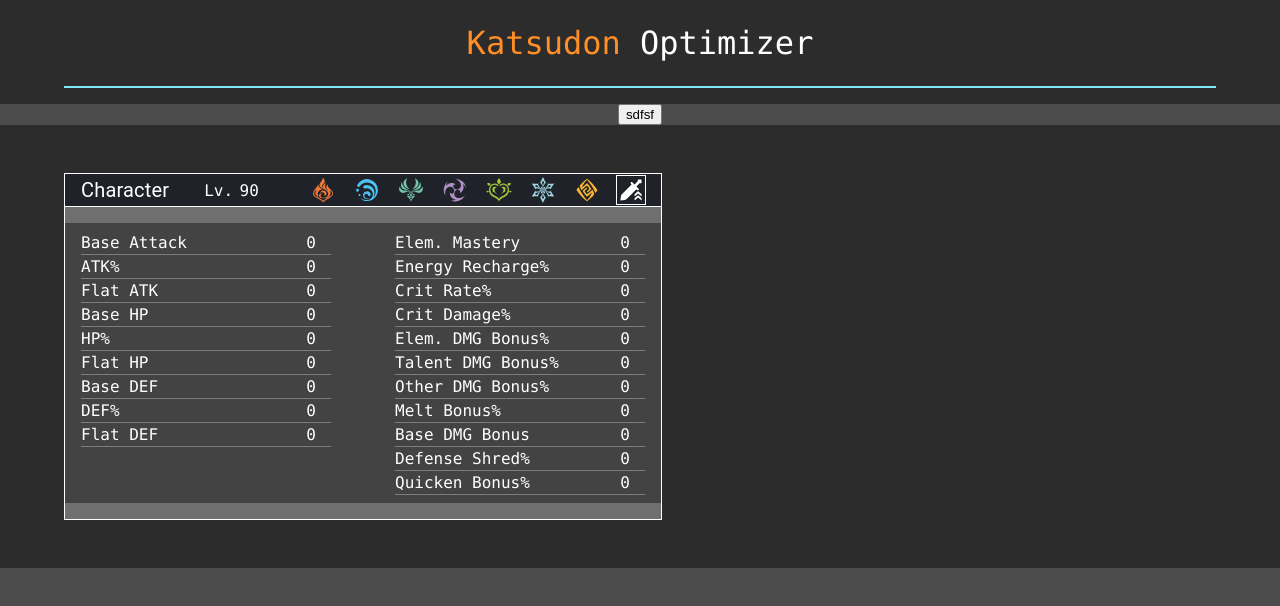
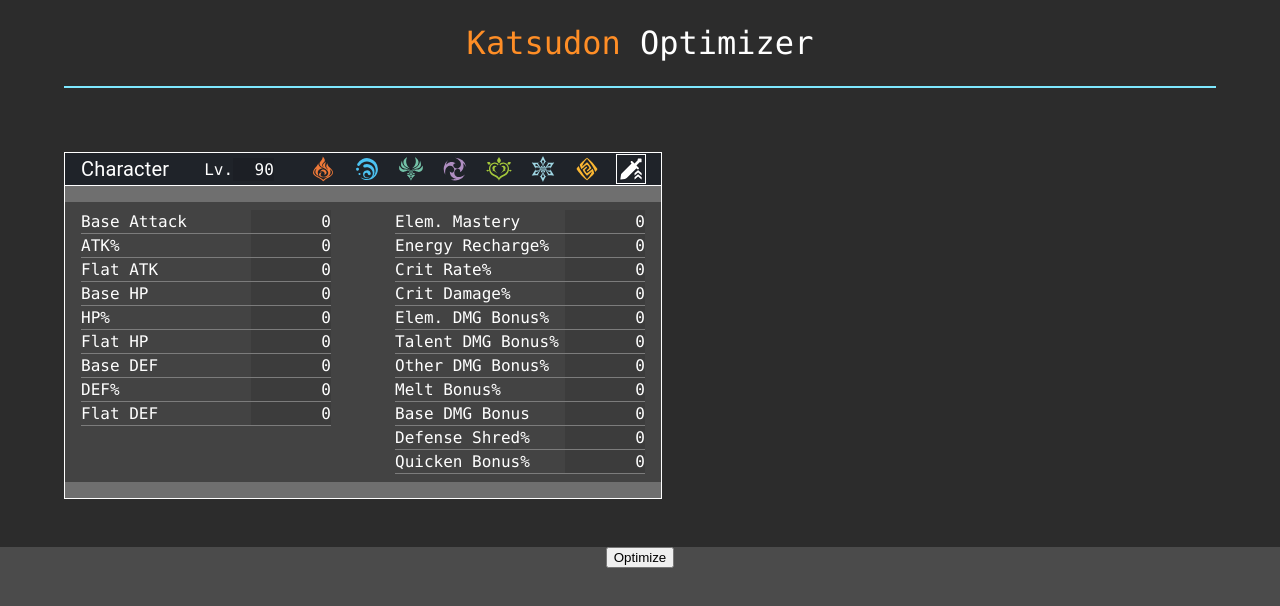
Before and after one commit to DLi7077/katsudon-optimizer-client, a React (Create React App) app: page / in a window 1280 px wide. Shown: the top 606 px of the page. Built offline with nearby package versions, Linux system fonts and the light colour scheme.

Commit message:
hide arrow from number input

```diff
--- a/src/Components/LabelInput/index.js
+++ b/src/Components/LabelInput/index.js
@@ -27,6 +27,7 @@
             textAlign: "right",
             fontFamily: "Consolas",
             padding: 0,
+            backgroundColor: "rgba(0,0,0,0.1)",
           },
         }}
         sx={{
--- a/src/Views/Optimizer/index.js
+++ b/src/Views/Optimizer/index.js
@@ -99,21 +99,18 @@
   return (
     <div className="optimize-page">
       <Header />
-      <button
-        onClick={() => {
-          // setSent(!sent);
-          // handleToggle();
-          // console.log("clicked");
-          createOptimizeRequest();
-        }}>
-        sdfsf
-      </button>
       <div className="optimize-section character-part">
         <Character
           characterStats={characterStats}
           updateCharacterStats={updateCharacterStats}
         />
       </div>
+      <button
+        onClick={() => {
+          createOptimizeRequest();
+        }}>
+        Optimize
+      </button>
     </div>
   );
 }
--- a/src/index.css
+++ b/src/index.css
@@ -27,3 +27,15 @@
   font-family: source-code-pro, Menlo, Monaco, Consolas, "Courier New",
     monospace;
 }
+
+/* hide arrow buttons from number input https://www.w3schools.com/howto/howto_css_hide_arrow_number.asp*/
+/* Chrome, Safari, Edge, Opera */
+input::-webkit-outer-spin-button,
+input::-webkit-inner-spin-button {
+  -webkit-appearance: none;
+  margin: 0;
+}
+/* Firefox */
+input[type="number"] {
+  -moz-appearance: textfield;
+}
```
